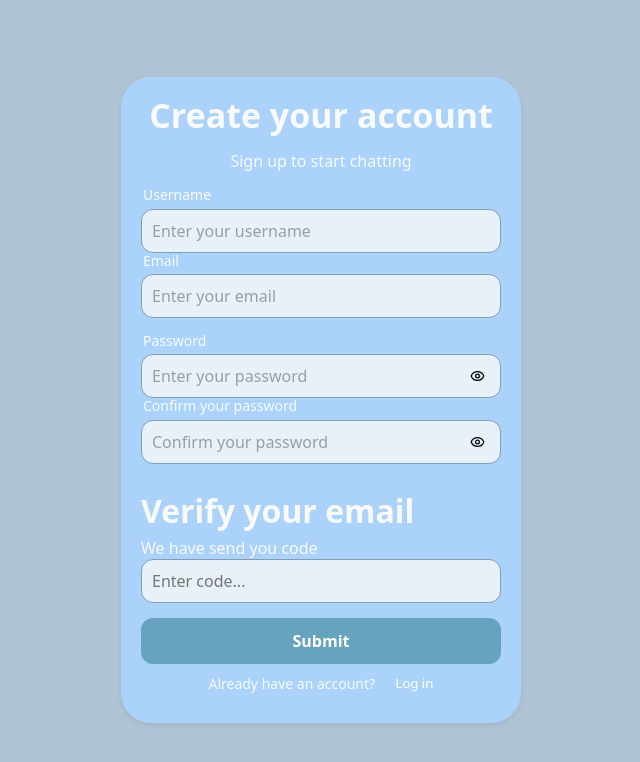
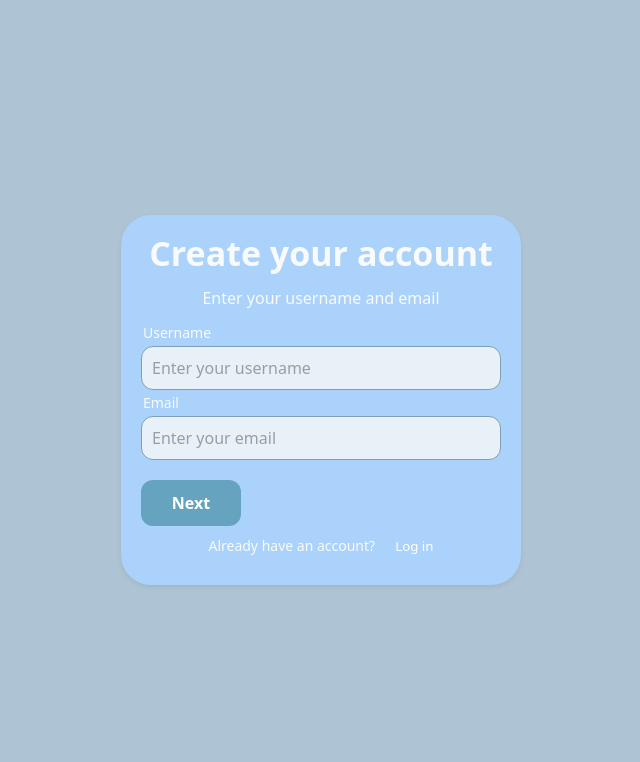
Before and after one commit to bulovcka/messanger_ui, a React (Vite) app: page / in a window 1280 px wide. Both pictures are taken after a click on the button "Register". Shown: the top 762 px of the page, without its empty margins (319-959 px from the left). Built offline with nearby package versions, Linux system fonts and the light colour scheme.

Commit message:
New functions add

```diff
--- a/src/components/EmailVerificationStep.module.css
+++ b/src/components/EmailVerificationStep.module.css
@@ -1,5 +1,6 @@
 .codeForm {
     margin-top: 10px;
+
 }
 
 .codeForm input {
@@ -7,13 +8,11 @@
     padding: 10px;
     border: 1px solid grey;
     border-radius: 12px;
-    font-size: 16px;
+    font-size: 20px;
     color: black;
     outline: none;
     background-color: #E8F1F8;
     border-color: #7F9FB5;
+    text-align: center;
+    letter-spacing: 3px;
 }
-
-.codeForm h1 {
-    margin-bottom: 5px;
-}
--- a/src/components/EmailVerificationStep.tsx
+++ b/src/components/EmailVerificationStep.tsx
@@ -19,10 +19,6 @@ export const EmailVerificationStep: React.FC<EmailVerificationStepProps> = ({
     return (
         <div className={styles.pageWrapper}>
             <div className={styles.codeForm}>
-                <div className={styles.emailVerfifcationInfo}>
-                    <h1>Verify your email</h1>
-                    <p>We have send you code</p>
-                </div>
                 <input
                     type="text"
                     id="username"
--- a/src/components/RegisterPage.module.css
+++ b/src/components/RegisterPage.module.css
@@ -9,6 +9,7 @@
     flex-direction: column;
     gap: 6px;
     width: 100%;
+    margin-bottom: 5px;
 }
 
 .formGroup input{
@@ -25,28 +26,6 @@
 .formGroup input:focus{
     border: 1px solid #7692FF;
     box-shadow: 0 2px 5px rgba(0, 0, 0, 0.08);
-}
-
-.submitButton{
-    padding: 12px;
-    border: none;
-    border-radius: 12px;
-    color: White;
-    font-size: 16px;
-    font-weight: 800;
-    background-color: #66A3BF;
-    cursor: pointer;
-    transition: 0.2s ease;
-}
-
-.submitButton:hover{
-    background-color: #66A3B0;
-
-}
-
-.submitButton:active{
-    background-color: #66A3B0;
-    transform: scale(0.95);
 }
 
 .loginPrompt{
@@ -131,3 +110,32 @@
     justify-content: center;
     padding: 6px;
 }
+
+.navButtons {
+    display: flex;
+    flex-direction: row;
+    gap: 200px;
+
+}
+
+.navButtons button {
+    width: 100px;
+    padding: 12px;
+    border: none;
+    border-radius: 12px;
+    color: White;
+    font-size: 16px;
+    font-weight: 800;
+    background-color: #66A3BF;
+    cursor: pointer;
+    transition: 0.2s ease;
+}
+
+.navButtons button:hover{
+    background-color: #66A3B0;
+}
+
+.navButtons button:active{
+    background-color: #66A3B0;
+    transform: scale(0.95);
+}
--- a/src/components/RegisterPage.tsx
+++ b/src/components/RegisterPage.tsx
@@ -30,6 +30,7 @@ export const RegisterPage: React.FC<RegisterPageProps> = ({
     const [passwordConfirmError, setPasswordConfirmError] = useState<string>('');
     const [emailError, setEmailError] = useState<string>('');
     const [codeError, setCodeError] = useState<string>('');
+    const [registerStep, setRegisterStep] = useState<'account' | 'verification' | 'password'>('account');
 
     const handleChange = (field: keyof typeof formData, value: string) =>{
         if (field === "username"){
@@ -45,11 +46,23 @@ export const RegisterPage: React.FC<RegisterPageProps> = ({
         if (field === "confirmPassword"){
             setPasswordConfirmError('');
         }
+        if (field === 'code'){
+            setCodeError('');
+        }
         setFormData((previousData) => ({
             ...previousData,
             [field]: value
         }));
     }
+
+    const handleReturn = () => {
+        if (registerStep === 'password'){
+            setRegisterStep('account');
+        }
+        if (registerStep === 'verification'){
+            setRegisterStep('password');
+        }
+    };
 
 
     const handleSubmit = (event: React.FormEvent<HTMLFormElement>) => {
@@ -57,6 +70,7 @@ export const RegisterPage: React.FC<RegisterPageProps> = ({
         if (isSubmitting === true){
             return;
         }
+        if (registerStep === 'account') {
             if (formData.username.trim() === ""){
             setUsernameError('Enter your username');
             return;
@@ -81,6 +95,14 @@ export const RegisterPage: React.FC<RegisterPageProps> = ({
                 setEmailError('Enter valid email');
                 return;
             }
+            if (formData.username === 'taken'){
+                setUsernameError('This username is taken');
+                return;
+            }
+            setRegisterStep('password');
+            return;
+        }
+        if (registerStep ==='password') {
             if (formData.password.trim() === ""){
             setPasswordError('Password is empty');
             return;
@@ -97,15 +119,24 @@ export const RegisterPage: React.FC<RegisterPageProps> = ({
                 setPasswordConfirmError('Passwords do not match');
                 return;
             }
+            setRegisterStep('verification');
+            return;
+        }
+        if (registerStep === 'verification'){
+            if (formData.code.trim() === ''){
+                setCodeError('Code cannot be empty');
+                return;
+            }
+            if (formData.code.length !== 6){
+                setCodeError('Incorrect code');
+                return;
+            }
             setIsSubmitting(true);
             setTimeout(() => {
-            setIsSubmitting(false);
-            if (formData.username === 'taken'){
-                setUsernameError('This username is taken');
+                onRegisterSuccess;
+            },1500)
             return;
         }
-            onRegisterSuccess();
-        }, 1500);
     }
 
     const isPasswordMismatch = formData.confirmPassword.trim() !== "" && formData.password.trim() !== "" && formData.confirmPassword !== formData.password;
@@ -114,15 +145,33 @@ export const RegisterPage: React.FC<RegisterPageProps> = ({
         <AuthLayout>
             <form className={styles.registrationForm} onSubmit={(event) => handleSubmit(event)} noValidate>
                     <div className={styles.headerInfo}>
-                        <h1 className={styles.header}>Create your account</h1>
-                        <span className={styles.info}>Sign up to start chatting</span>
+                        <h1 className={styles.header}>
+                            {
+                                registerStep === 'account' ? 'Create your account'
+                                : registerStep === 'password' ? 'Create your password'
+                                : 'Verify your email'
+                            }
+                        </h1>
+                        <span className={styles.info}>
+                            {
+                                registerStep === 'account' ? 'Enter your username and email'
+                                : registerStep === 'password' ? 'Choose and confirm your password'
+                                : `We've sent a code to your email: ${formData.email}`
+                            }
+                        </span>
                     </div>
+                    {
+                        registerStep === 'account' && (
                             <AccountDetailsStep
                             username={formData.username} email={formData.email}
                             usernameError={usernameError} emailError={emailError}
                             isSubmitting = {isSubmitting}
                             handleChange = {handleChange}
                             />
+                        )
+                    }
+                    {
+                        registerStep === 'password' && (
                             <div className={styles.passwordForm}>
                                 <PasswordStep
                                 password ={formData.password} confirmPassword={formData.confirmPassword}
@@ -130,13 +179,27 @@ export const RegisterPage: React.FC<RegisterPageProps> = ({
                                 isSubmitting = {isSubmitting} handleChange={handleChange}
                                 />
                             </div>
+                        )
+                    }
+                    {
+                        registerStep === "verification" && (
                             <div className={styles.emailVerification}>
                                 <EmailVerificationStep code={formData.code} codeError={codeError}
-                        isSubmitting={isSubmitting} handleChange={handleChange}/>
+                                isSubmitting={isSubmitting} handleChange={handleChange}
+                                />
                             </div>
+                        )
+                    }
+                    <div className={styles.navButtons}>
+                        {
+                            registerStep !== "account" && (
+                                <button type="button" onClick={handleReturn}>Return</button>
+                            )
+                        }
                         <button type="submit" className={styles.submitButton} disabled={isSubmitting}>
-                        {!isSubmitting ? 'Submit' : 'Creating account...'}
+                            {!isSubmitting ? 'Next' : 'Creating account...'}
                         </button>
+                    </div>
                 </form>
                 <div className={styles.loginPrompt}>
                     <span>Already have an account?</span>
```
Lines whose indentation alone changed are shown as unchanged.
